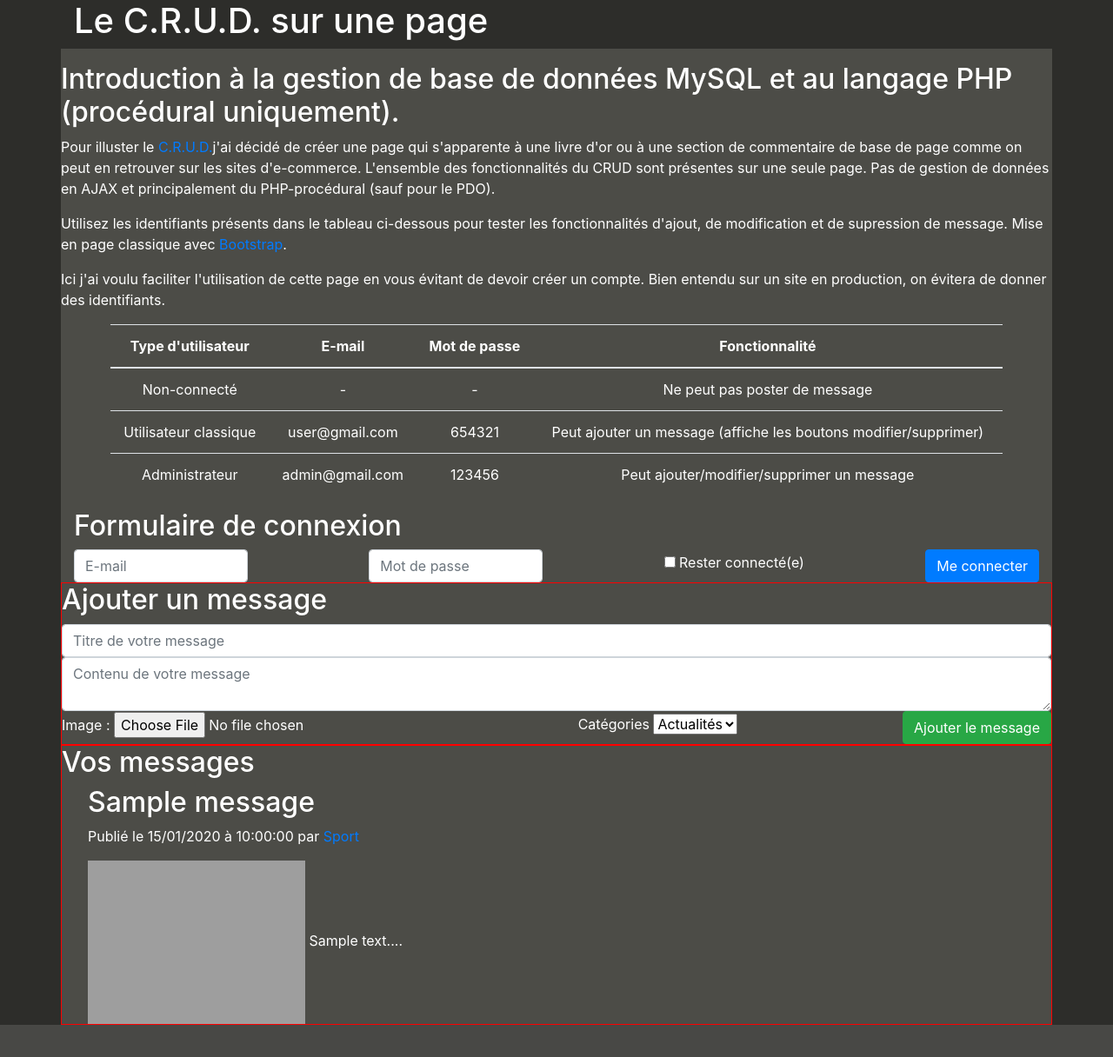
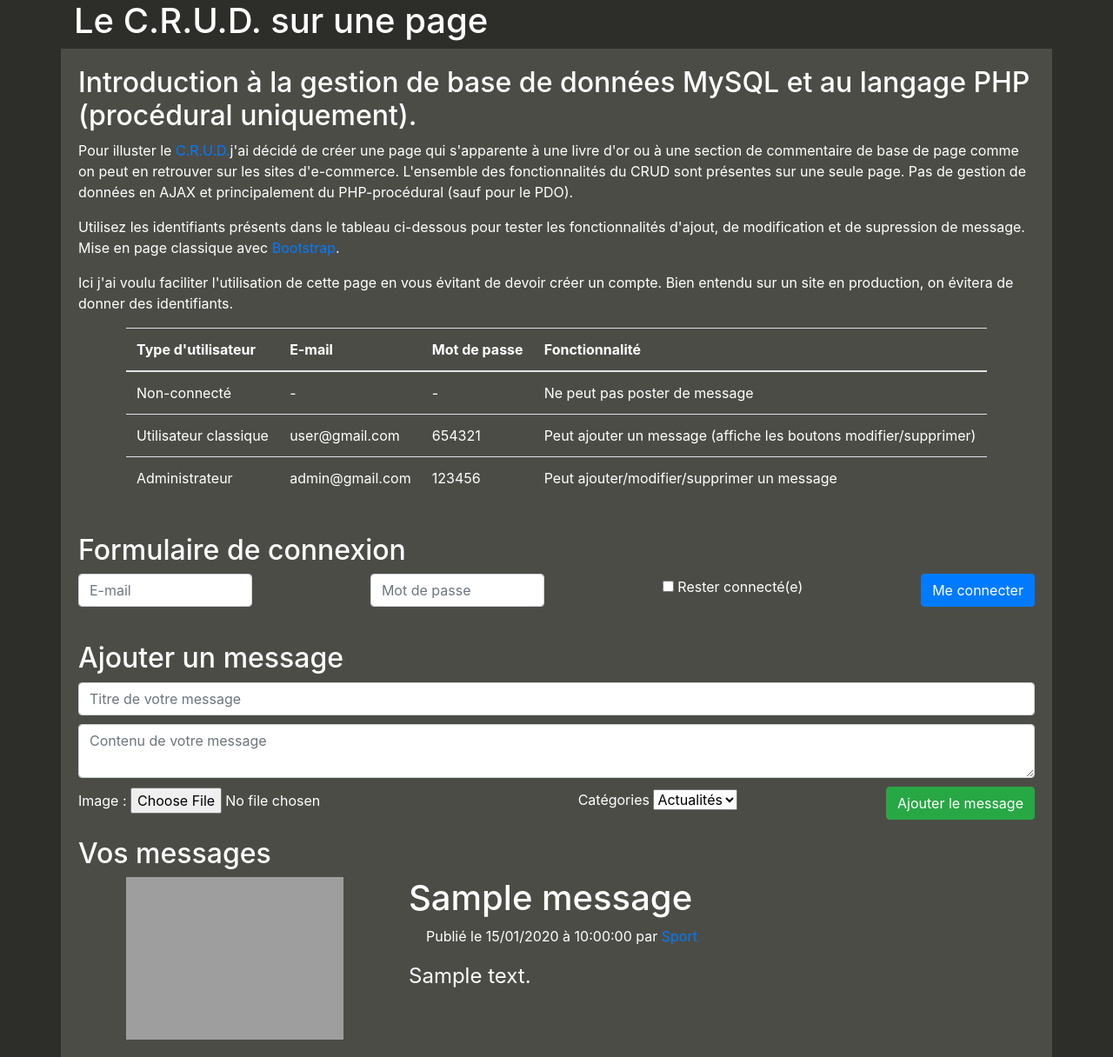
Before and after one commit to MM12300/Projet-3, a PHP site: page / in a window 1280 px wide. Shown: the whole page at 87% size. Before the commit the page ends 1179 px from the top, so only its background shows below. Run offline with PHP 8.4, Linux system fonts and the light colour scheme; data comes from the database, SQL or seed files in the repository; tables that the repository leaves empty or names only in its code hold one stand-in row (values such as "Sample post"); data that the repository does not hold is empty; grey boxes are pictures that could not be loaded.

Commit message:
css great improvments

```diff
--- a/index.php
+++ b/index.php
@@ -152,6 +152,7 @@ if (isset($_GET['delete']) && !empty($_GET['delete'])) {
 //**************************** */
 if (isset($_GET['edit']) && !empty($_GET['edit'])) {
     if (verifForm($_SESSION, ['user'])) {
+        $roles = json_decode($_SESSION['user']['roles']);
         if (in_array('ROLE_ADMIN', $roles)) {
             //****READ - Checking if the messages exists
             $id = strip_tags($_GET['edit']);
@@ -224,9 +225,7 @@ if (isset($_GET['edit']) && !empty($_GET['edit'])) {
                                 } else {
                                     echo "Le fichier a été uploadé";
                                 }
-                                resizeImage($image_name, 75);
-                                resizeImage($image_name, 25);
-                                thumb(300, $image_name);
+                                thumb(100, $image_name);
                                 //*****UPDATE : `messages` */ IF NEW FEATURED IMAGE
                                 $sql = 'UPDATE `messages` SET `title` = :title, `featured_image` = :image, `content` = :content, `users_id` = :user_id WHERE `id`=:id;';
                                 $query = $db->prepare($sql);
@@ -307,8 +306,6 @@ if (isset($_GET['edit']) && !empty($_GET['edit'])) {
                             } else {
                                 echo "Le fichier a été uploadé";
                             }
-                            resizeImage($image_name, 75);
-                            resizeImage($image_name, 25);
                             thumb(300, $image_name);
                         }
                     }
@@ -428,7 +425,46 @@ if (isset($_GET['edit']) && !empty($_GET['edit'])) {
                     <input type="checkbox" name="remember" id="remember">
                     <label for="remember">Rester connecté(e)</label>
                 </div>
-                <button class="btn btn-primary" name="connect">Me connecter</button>
+
+
+                <!----------------------------- REFAIRE LE BOUTON DE DÉCONNEXION ------------------------------>
+                <!----------------------------- REFAIRE LE BOUTON DE DÉCONNEXION ------------------------------>
+                <!----------------------------- REFAIRE LE BOUTON DE DÉCONNEXION ------------------------------>
+                <!----------------------------- REFAIRE LE BOUTON DE DÉCONNEXION ------------------------------>
+                <!----------------------------- REFAIRE LE BOUTON DE DÉCONNEXION ------------------------------>
+                <!----------------------------- REFAIRE LE BOUTON DE DÉCONNEXION ------------------------------>
+                <!----------------------------- REFAIRE LE BOUTON DE DÉCONNEXION ------------------------------>
+                <!----------------------------- REFAIRE LE BOUTON DE DÉCONNEXION ------------------------------>
+                <!----------------------------- REFAIRE LE BOUTON DE DÉCONNEXION ------------------------------>
+                <!----------------------------- REFAIRE LE BOUTON DE DÉCONNEXION ------------------------------>
+
+                <?php
+                if (isset($_SESSION)) : ?>
+                    <?php
+                    if (verifForm($_SESSION, ['user'])) : ?>
+                        <?php
+                        $roles = json_decode($_SESSION['user']['roles']);
+                        if (!in_array('ROLE_ADMIN', $roles)) : ?>
+                            <button class="btn btn-primary" name="disconnect">Me déconnecter</button>
+                        <?php endif ?>
+                    <?php endif ?>
+                    <button class="btn btn-primary" name="connect">Me connecter</button>
+                <?php endif ?>
+                <!----------------------------- REFAIRE LE BOUTON DE DÉCONNEXION ------------------------------>
+                <!----------------------------- REFAIRE LE BOUTON DE DÉCONNEXION ------------------------------>
+                <!----------------------------- REFAIRE LE BOUTON DE DÉCONNEXION ------------------------------>
+                <!----------------------------- REFAIRE LE BOUTON DE DÉCONNEXION ------------------------------>
+                <!----------------------------- REFAIRE LE BOUTON DE DÉCONNEXION ------------------------------>
+                <!----------------------------- REFAIRE LE BOUTON DE DÉCONNEXION ------------------------------>
+                <!----------------------------- REFAIRE LE BOUTON DE DÉCONNEXION ------------------------------>
+                <!----------------------------- REFAIRE LE BOUTON DE DÉCONNEXION ------------------------------>
+                <!----------------------------- REFAIRE LE BOUTON DE DÉCONNEXION ------------------------------>
+                <!----------------------------- REFAIRE LE BOUTON DE DÉCONNEXION ------------------------------>
+
+
+
+
+
             </form>
         </section>
         <!-- NEW MESSAGE FORM ***************************************    Input to  `messages` -->
@@ -496,34 +532,12 @@ if (isset($_GET['edit']) && !empty($_GET['edit'])) {
         </section>
         <!-- SHOW ALL INPUTS OF `messages` -->
         <section id="display-mess">
-            <h2>Vos messages</h2>
+            <h2 id="vosmessages">Vos messages</h2>
             <?php foreach ($messages as $message) : ?>
-                <section class="col-12">
+                <section class="col-12 sectionmsg">
                     <!-- BUTTONS & TITLE -->
-                    <div class="align-self-center col-12 d-flex flex-row justify-content-between">
-                        <h2><a><?= $message['title'] ?> </a></h2>
-                        <div class="align-self-center">
-                            <?php if (verifForm($_SESSION, ['user'])) : ?>
-                                <a class="btn btn-warning align-self-center" href="index.php?edit=<?= $message['id'] ?>">Modifier</a>
-                                <a class="btn btn-danger align-self-center" href="index.php?delete=<?= $message['id'] ?>">Supprimer</a>
-                            <?php endif; ?>
-                        </div>
-                    </div>
-                    <div class="col-12">
-                        <p>
-                            <!-- DATE & CATEGORIES -->
-                            Publié le <?= date('d/m/Y à H:i:s', strtotime($message['created_at'])) ?>
-                            par
-                            <?php
-                            $categories = explode(',', $message['categorie_name']);
-                            //Explode : transform string into an array after each ','
-                            foreach ($categories as $categorie) {
-                                echo '<a href="#">' . $categorie . '</a> ';
-                            }
-                            ?>
-                        </p>
-                    </div>
-                    <div class="col-12">
+
+                    <div class="d-flex flex-row">
                         <?php
                         // On vérifie si l'article a un image
                         if ($message['featured_image'] != null) :
@@ -537,9 +551,37 @@ if (isset($_GET['edit']) && !empty($_GET['edit'])) {
 
                             // On affiche l'image
                         ?>
-                            <img src="uploads/<?= $image ?>" alt="<?= $message['title'] ?>" <?php
-                                                                                        endif; ?>>
-                            <?= substr(strip_tags($message['content']), 0, 300) . '...' ?>
+                            <div class="col-4 d-flex justify-content-center"><img src="uploads/<?= $image ?>" alt="<?= $message['title'] ?>" <?php
+                                                                                                                                            endif; ?>>
+                            </div>
+                            <div class="col-8 text-wrap">
+                                <div class="align-self-center d-flex flex-row justify-content-between msg-title">
+                                    <h2><a><?= $message['title'] ?> </a></h2>
+                                    <div class="align-self-center">
+                                        <?php if (verifForm($_SESSION, ['user'])) : ?>
+                                            <a class="btn btn-warning align-self-center" href="index.php?edit=<?= $message['id'] ?>">Modifier</a>
+                                            <a class="btn btn-danger align-self-center" href="index.php?delete=<?= $message['id'] ?>">Supprimer</a>
+                                        <?php endif; ?>
+                                    </div>
+                                </div>
+                                <div>
+                                    <p class="date">
+                                        <!-- DATE & CATEGORIES -->
+                                        Publié le <?= date('d/m/Y à H:i:s', strtotime($message['created_at'])) ?>
+                                        par
+                                        <?php
+                                        $categories = explode(',', $message['categorie_name']);
+                                        //Explode : transform string into an array after each ','
+                                        foreach ($categories as $categorie) {
+                                            echo '<a href="#">' . $categorie . '</a> ';
+                                        }
+                                        ?>
+                                    </p>
+                                </div>
+                                <div class="msg-content">
+                                    <?= $message['content'] ?>
+                                </div>
+                            </div>
                     </div>
                 </section>
             <?php endforeach; ?>
--- a/style.css
+++ b/style.css
@@ -1,9 +1,13 @@
 /* FRAMES FOR LAYOUT */
 #display-mess, #add-mess{
-    border:red 1px solid;
+    /* border:red 1px solid; */
     width:100%;
     margin:0;
     padding:0;
+}
+
+#alerts p{
+    margin:0;
 }
 
 
@@ -29,7 +33,30 @@ header, main, .row, .col{
 }
 
 .table{
-    text-align:center;
+    text-align:left;
     width: 90%;
     color:white;
+    margin:0;
 }
+/* *****PADDING/MARGINS*****  */
+#add-mess, #connect, #intro{
+    padding:20px;
+}
+#titre, #contenu{
+    margin-bottom:10px;
+}
+.msg-content{
+    font-size:1.5rem;
+}
+.msg-title h2{
+    font-size:2.5rem;
+}
+.date{
+    padding-left:20px;
+}
+.sectionmsg{
+    margin-bottom:20px;
+}
+#vosmessages{
+    padding-left:20px;
+}
--- /dev/null
+++ b/test.html
@@ -0,0 +1 @@
+Lorem ipsum dolor, sit amet consectetur adipisicing elit. Dolorem enim soluta fugiat repudiandae nihil, blanditiis et consequuntur, voluptatem tenetur sapiente eos maxime harum cum! Voluptate saepe cupiditate possimus vero nemo. Repellat sapiente animi, odit nostrum possimus libero nesciunt sint. Minima itaque ab commodi a temporibus atque vero hic, officiis ducimus?
```
Also changed, not shown: uploads/de77456169649488b063be0514cdd951-300x300.jpeg (added), uploads/de77456169649488b063be0514cdd951.jpeg (added), uploads/e3ba4f63838558e1f498bb1a4b686cc4-300x300.jpeg (added), uploads/e3ba4f63838558e1f498bb1a4b686cc4.jpeg (added).
